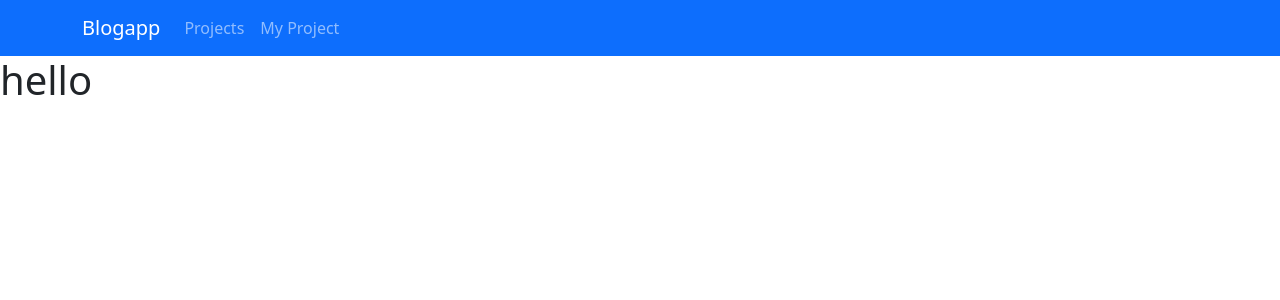
After one commit to BerkayKaramehmetoglu/ProjectTracking, a Django app: page /projects/ in a window 1280 px wide. The commit adds this page. Shown: the top 300 px of the page. Run offline with Django 4.2, Linux system fonts and the light colour scheme; some libraries are stand-ins or nearby versions.

Commit message:
pages name, filter
some page name changed and added filter

```diff
--- a/pages/urls.py
+++ b/pages/urls.py
@@ -2,6 +2,8 @@ from django.urls import path
 from . import views
 
 urlpatterns = [
-    path('home/', views.homepage, name='home'),
+    path('myproject/', views.myproject, name='myproject'),
+    path('myproject/<str:project_name>', views.projectname, name='projectname'),
+    path('projects/', views.projects, name='projects'),
     path('', views.pages, name='pages')
 ]
--- a/pages/views.py
+++ b/pages/views.py
@@ -1,4 +1,3 @@
-from django.http.response import HttpResponse
 from django.shortcuts import render
 
 
@@ -6,6 +5,17 @@ def pages(request):
     return render(request, 'pagesTemplate/pages.html')
 
 
-def homepage(request):
-    return render(request, 'pagesTemplate/home.html')
+def myproject(request):
+    return render(request, 'pagesTemplate/myproject.html')
+
+
+def projects(request):
+    return render(request, 'pagesTemplate/projects.html')
+
+
+def projectname(request, project_name):
+    data = {
+        'project_name': project_name
+    }
+    return render(request, 'pagesTemplate/myproject.html', data)
 # Create your views here.
--- a/templates/main.html
+++ b/templates/main.html
@@ -9,13 +9,13 @@
 <body>
 <nav class="navbar navbar-dark bg-primary navbar-expand-lg ">
     <div class="container">
-        <a class="navbar-brand" href="{% url "pages" %}">Blogapp</a>
+        <a class="navbar-brand" href="{% url "projects" %}">Blogapp</a>
         <ul class="navbar-nav me-auto">
             <li class="nav-item">
-                <a class="nav-link" href="{% url "pages" %}">Home</a>
+                <a class="nav-link" href="{% url "projects" %}">Projects</a>
             </li>
             <li class="nav-item">
-                <a class="nav-link" href="{% url "home" %}">My Project</a>
+                <a class="nav-link" href="{% url "myproject" %}">My Project</a>
             </li>
         </ul>
     </div>
--- a/templates/pagesTemplate/home.html
+++ b/templates/pagesTemplate/myproject.html
@@ -1,6 +1,7 @@
 {% extends "main.html"%}
 {% load static %}
-{% block title %} Home Pag {% endblock %}
+{% block title %} My Project Pag {% endblock %}
 {% block content %}
     <h1>this here for student activity</h1>
+    {{ project_name }}
 {% endblock %}
--- a/templates/pagesTemplate/pages.html
+++ b/templates/pagesTemplate/pages.html
@@ -1,6 +1,4 @@
-{% extends "main.html" %}
 {% load static %}
-{% block title %} Pages {% endblock %}
 {% block content %}
     <h1>Login and Register activity this here</h1>
 {% endblock %}
--- /dev/null
+++ b/templates/pagesTemplate/projects.html
@@ -0,0 +1,5 @@
+{% extends "main.html" %}
+{% block title %} Home Pag {% endblock %}
+{% block content %}
+<h1>hello</h1>
+{% endblock %}
```
